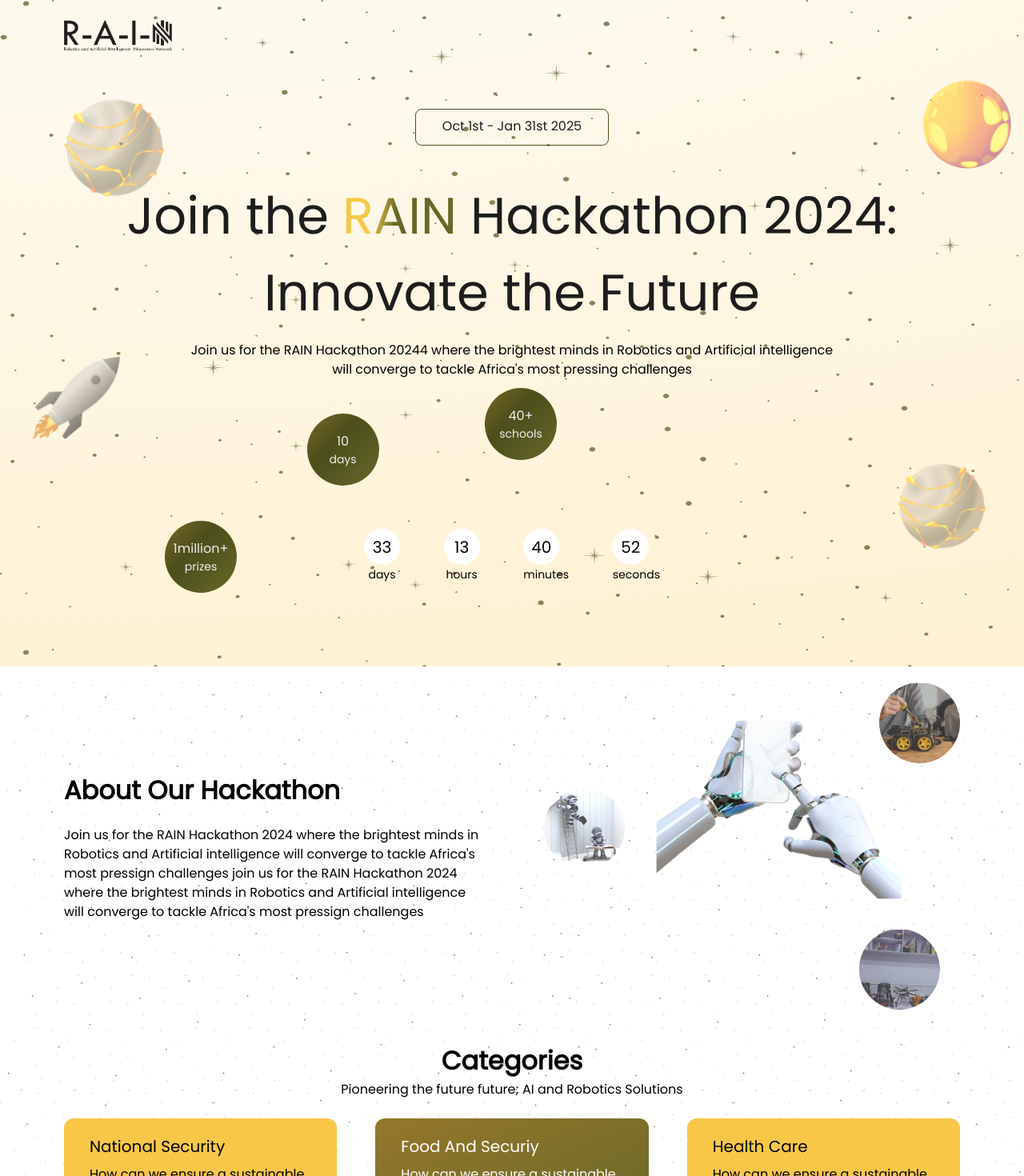
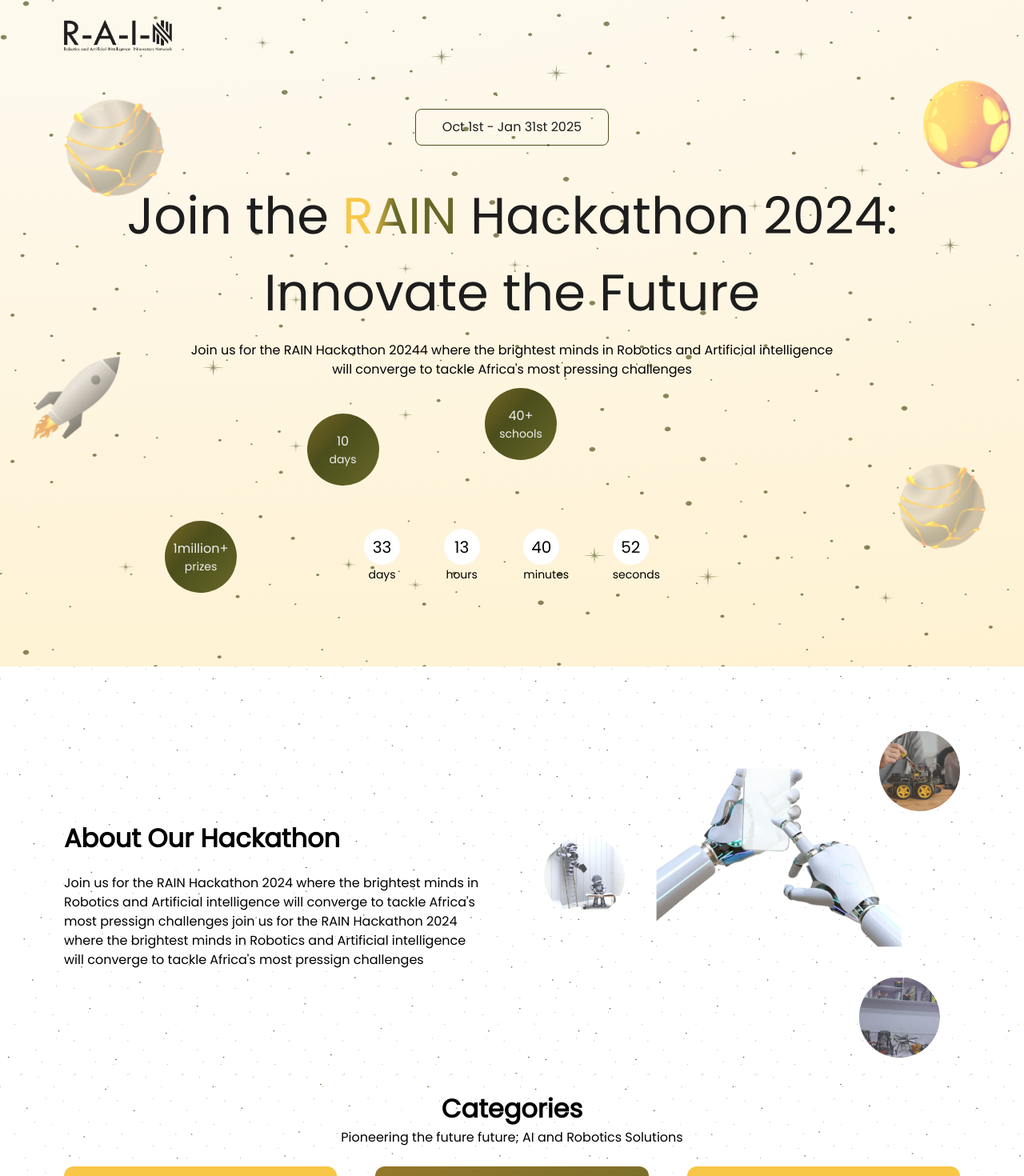
Before and after one commit to Moshood-Kausar/rain-hackathon, a Next.js app: page / in a window 1280 px wide. Shown: the top 1470 px of the page at 80% size. Built offline with nearby package versions, Linux system fonts and the light colour scheme.

Commit message:
fix: fixed some paddings

```diff
--- a/app/components/About.jsx
+++ b/app/components/About.jsx
@@ -2,7 +2,7 @@ import Image from 'next/image';
 
 export default function About() {
   return (
-    <section className="flex flex-col lg:flex-row items-center px-4 md:px-10 lg:px-20 gap-10 lg:gap-20 mb-10">
+    <section className="flex flex-col lg:flex-row items-center px-4 md:px-10 lg:px-20 gap-10 lg:gap-20 mb-10 pt-5 md:pt-20">
       <div className="w-full lg:w-1/2">
         <h1 className="font-bold text-[24px] lg:text-[32px] mb-5">About Our Hackathon</h1>
 
--- a/app/components/Hero.jsx
+++ b/app/components/Hero.jsx
@@ -6,9 +6,9 @@ import planet2 from "@/app/assets/planet-2.png";
 
 export default function Hero() {
   return (
-    <section className="container mx-auto pt-[72px] pb-4 md:pb-[105px] px-4 md:px-10 lg:px-20 relative mb-5">
+    <section className="container mx-auto pt-[72px] pb-4 md:pb-[105px] px-4 md:px-10 lg:px-20 relative">
       <div>
-        <h1 className="text-sm md:text-base text-center mx-auto w-fit h-fit rounded-lg px-4 md:px-[33px] pt-[9px] pb-[11px] text-dark border border-[#4C4E1C] mb-[18px] md:mb-10">
+        <h1 className="text-sm md:text-base text-center mx-auto w-fit h-fit rounded-lg px-4 md:px-[33px] py-[10px] leading-normal text-dark border border-[#4C4E1C] mb-[18px] md:mb-10">
             Oct 1st - Jan 31st 2025
         </h1>
         {/* <h1 className="text-center mx-auto w-fit h-fit rounded-lg bg-gradient-to-r from-[#95772B] via-[#4C4E1C] to-[#666828] p-px mb-10">
--- a/app/components/Prizes.jsx
+++ b/app/components/Prizes.jsx
@@ -7,7 +7,7 @@ import trophy from '@/app/assets/trophy.png'
 
 export default function Prizes(){
   return (
-    <section className="px-4 md:px-10 lg:px-20">
+    <section className="px-4 md:px-10 lg:px-20 mb-[14px]">
         <h2 className='text-[32px] font-medium text-center'>
         Prizes
         </h2>
@@ -15,7 +15,7 @@ export default function Prizes(){
         <div className='flex flex-col md:grid grid-cols-1 md:grid-cols-2 xl:grid-cols-3 mt-7 gap-4 md:gap-11 w-fit mx-auto'>
         <div className='order-0 md:order-1 lg:order-0 bg-primary rounded-lg max-w-[383px] px-3.5 xl:px-5 py-4 h-[calc(100%_-_16px)] md:h-[calc(100%_-_40px)] xl:h-[calc(100%_-_60px)] xl:my-auto'>
                 <div className='mb-4 flex items-center justify-start gap-2 text-xl'>
-                        <Image src={silver} alt='Gold Medal' width={180} height={143} className='w-[60px] h-auto' />
+                        <Image src={silver} alt='Silver Medal' width={180} height={143} className='w-[60px] h-auto' />
                         1st Runner Up
                 </div>
                 <div className='mt-[15px] mb-4 md:mb-[50px] md:px-5 text-dark'>
@@ -42,7 +42,7 @@ export default function Prizes(){
         </div>
         <div className=' md:order-1 lg:order-0 bg-primary rounded-lg max-w-[383px] px-3.5 xl:px-5 py-4 h-[calc(100%_-_16px)] md:h-[calc(100%_-_40px)] xl:h-[calc(100%_-_60px)] xl:my-auto'>
                 <div className='mb-4 flex items-center justify-start gap-2 text-xl'>
-                        <Image src={bronze} alt='Gold Medal' width={180} height={143} className='w-[60px] h-auto' />
+                        <Image src={bronze} alt='Bronze Medal' width={180} height={143} className='w-[60px] h-auto' />
                         2nd Runner Up
                 </div>
                 <div className='mt-[15px] mb-4 md:mb-[50px] md:px-5 text-dark'>
```
